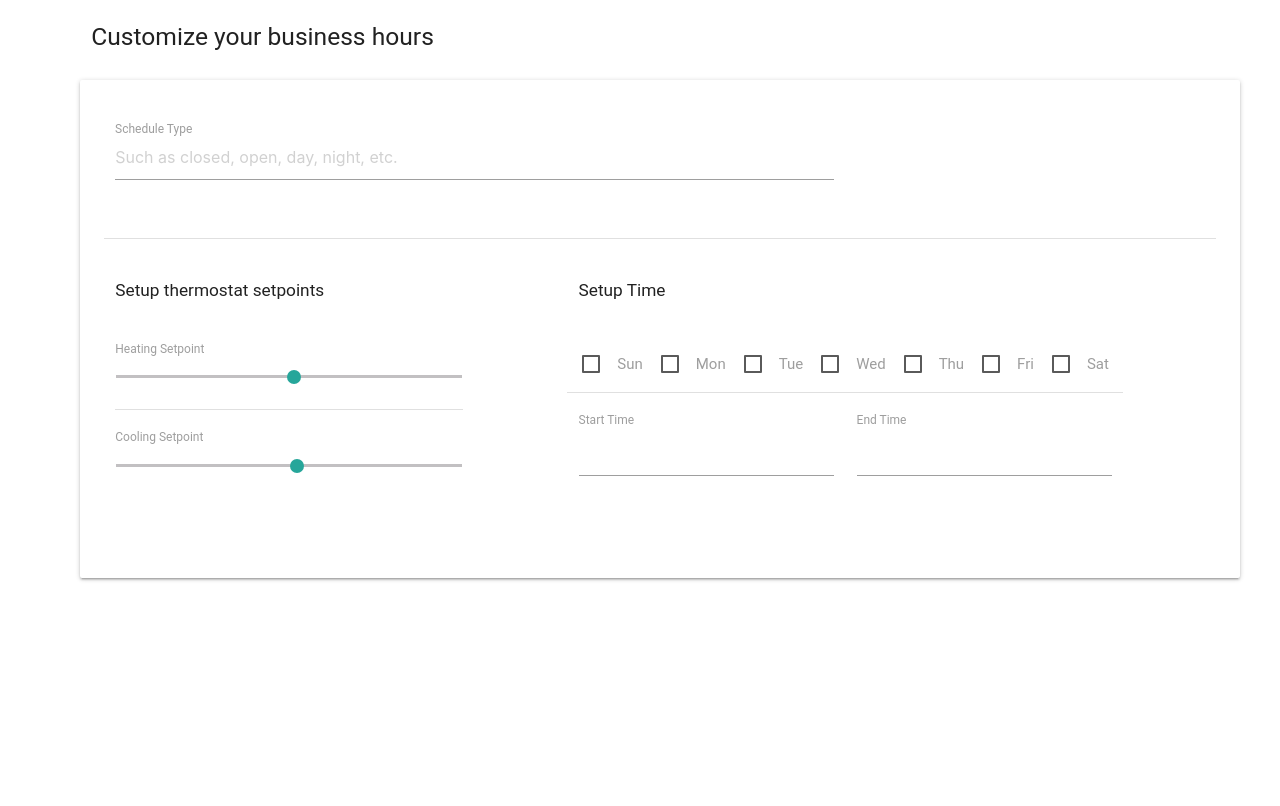
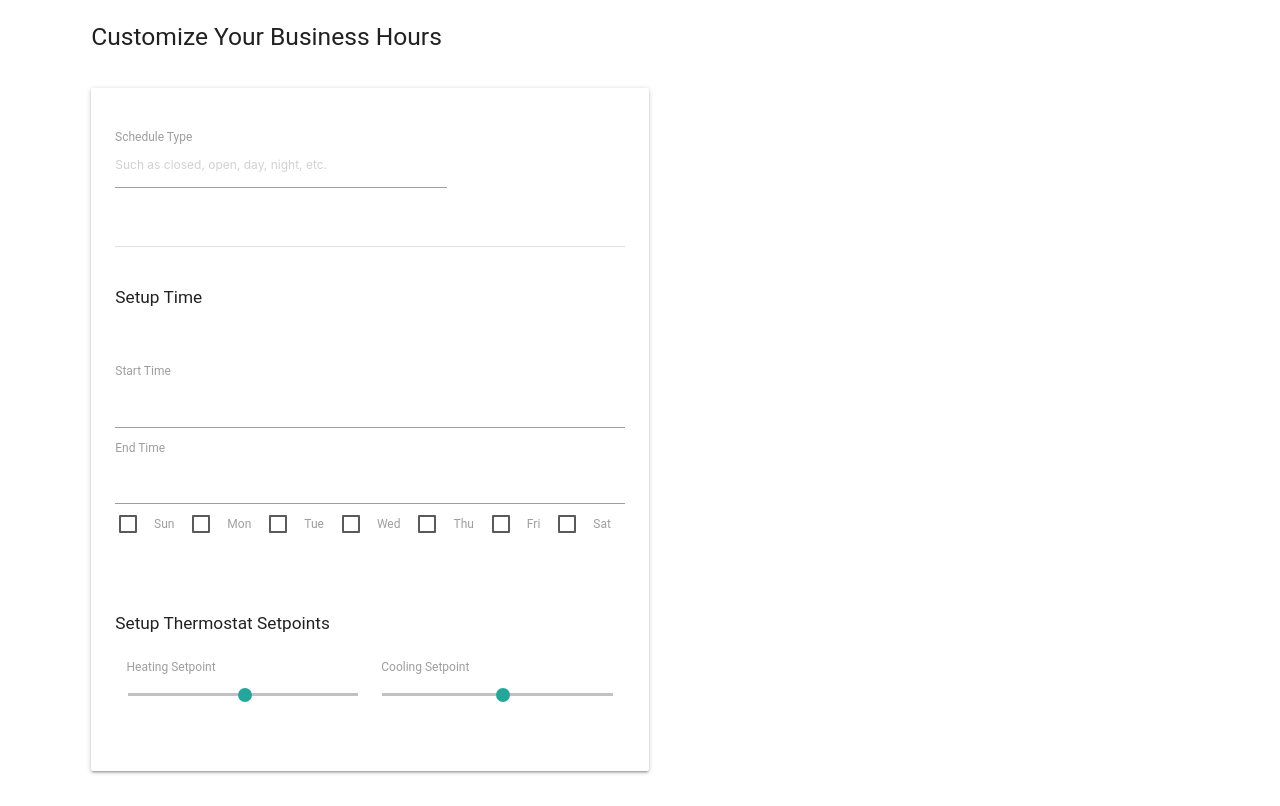
Before and after one commit to leftan/xbos, a plain HTML site: page schedule_settings.html in a window 1280 px wide. Shown: the part 87-893 px from the top of the page. Before the commit the page ends 800 px from the top, so only its background shows below. Drawn offline with nearby package versions, Linux system fonts and the light colour scheme.

Commit message:
update styling

```diff
--- a/mystyle.css
+++ b/mystyle.css
@@ -33,6 +33,10 @@ nav ul li {
     position: absolute;
     width: inherit;
     max-width: 870px;
+}
+
+.font-12px {
+  font-size: 12px !important;
 }
 
 .margin-left-30 {
--- a/schedule_settings.html
+++ b/schedule_settings.html
@@ -43,16 +43,18 @@
     <main class="container-fluid">
       <div class="row">
         <div class="col s12 margin-top-30">
-          <h5>Customize your business hours</h5>
+          <h5>Customize Your Business Hours</h5>
 
         </div>
       </div>
+      <div class="row">
+        <div class="col s6">
           <div class="card">
             <div class="card-content">
               <div class="section">
                 <div class="row">
                   <div class="input-field col s8">
-                <input placeholder="Such as closed, open, day, night, etc." id="schedule_type" type="text" class="validate">
+                    <input placeholder="Such as closed, open, day, night, etc." id="schedule_type" type="text" class="validate font-12px">
                     <label for="schedule_type">Schedule Type</label>
                   </div>
                 </div>
@@ -61,86 +63,86 @@
               <div class="divider"></div>
               <div class="section">
                 <div class=" row">
-              <div class="col s4">
+                  <div class="col s12">
                     <div class="section">
-                  <h6> Setup thermostat setpoints</h6>
+                      <h6> Setup Time</h6>
                     </div>
                     <div class="section">
+                      <div class="row">
+                        <div class="section">
+                          <div class="col s12">
+                            <p>
+                              <label for="schedule_start">Start Time</label>
+                              <input type="text" id="schedule_start" class="timepicker">
+                            </p>
+                          </div>
+                          <div class="col s12">
+                            <p>
+                              <label for="schedule_start">End Time</label>
+                              <input type="text" id="schedule_start" class="timepicker">
+                            </p>
+                          </div>
+                        </div>
+                        <div class="divider"></div>
+                        <div class="section">
+                          <label class="margin-left-15">
+                            <input type="checkbox" />
+                            <span class="font-12px">Sun</span>
+                          </label>
+
+                          <label class="margin-left-15">
+                            <input type="checkbox" />
+                            <span class="font-12px">Mon</span>
+                          </label>
+
+
+                          <label class="margin-left-15">
+                            <input type="checkbox" />
+                            <span class="font-12px">Tue</span>
+                          </label>
+
+                          <label class="margin-left-15">
+                            <input type="checkbox" />
+                            <span class="font-12px">Wed</span>
+                          </label>
+
+                          <label class="margin-left-15">
+                            <input type="checkbox" />
+                            <span class="font-12px">Thu</span>
+                          </label>
+
+                          <label class="margin-left-15">
+                            <input type="checkbox" />
+                            <span class="font-12px">Fri</span>
+                          </label>
+
+                          <label class="margin-left-15">
+                            <input type="checkbox" />
+                            <span class="font-12px">Sat</span>
+                          </label>
+                        </div>
+
+                      </div>
+                    </div>
+                  </div>
+                  <div class="col s12">
+                    <div class="section">
+                      <h6> Setup Thermostat Setpoints</h6>
+                    </div>
+                    <div class="col s6">
                       <p class="range-field">
                         <label for="schedule_hsp">Heating Setpoint</label>
                         <input type="range" id="schedule_hsp" min="35" max="74" />
                       </p>
                     </div>
-                <div class="divider"></div>
-                <div class="section">
+                    <div class="col s6">
                       <p class="range-field">
                         <label for="schedule_hsp">Cooling Setpoint</label>
                         <input type="range" id="schedule_hsp" min="74" max="95" />
                       </p>
                     </div>
                   </div>
-              <div class="col s6 offset-s1">
-                <div class="section">
-                  <h6> Setup Time</h6>
-                </div>
-                <div class="section">
-                  <div class="row">
-                    <div class="section">
-                      <label class="margin-left-15">
-                        <input type="checkbox" />
-                        <span>Sun</span>
-                      </label>
 
-                      <label class="margin-left-15">
-                        <input type="checkbox" />
-                        <span>Mon</span>
-                      </label>
-
-
-                      <label class="margin-left-15">
-                        <input type="checkbox" />
-                        <span>Tue</span>
-                      </label>
-
-                      <label class="margin-left-15">
-                        <input type="checkbox" />
-                        <span>Wed</span>
-                      </label>
-
-                      <label class="margin-left-15">
-                        <input type="checkbox" />
-                        <span>Thu</span>
-                      </label>
-
-                      <label class="margin-left-15">
-                        <input type="checkbox" />
-                        <span>Fri</span>
-                      </label>
-
-                      <label class="margin-left-15">
-                        <input type="checkbox" />
-                        <span>Sat</span>
-                      </label>
-                    </div>
-                    <div class="divider"></div>
-
-                    <div class="section">
-                      <div class="col s6">
-                        <p>
-                          <label for="schedule_start">Start Time</label>
-                          <input type="text" id="schedule_start" class="timepicker">
-                        </p>
-                      </div>
-                      <div class="col s6">
-                        <p>
-                          <label for="schedule_start">End Time</label>
-                          <input type="text" id="schedule_start" class="timepicker">
-                        </p>
-                      </div>
-                    </div>
-                  </div>
-                </div>
-              </div>
                 </div>
 
 
```
Lines whose indentation alone changed are shown as unchanged.
